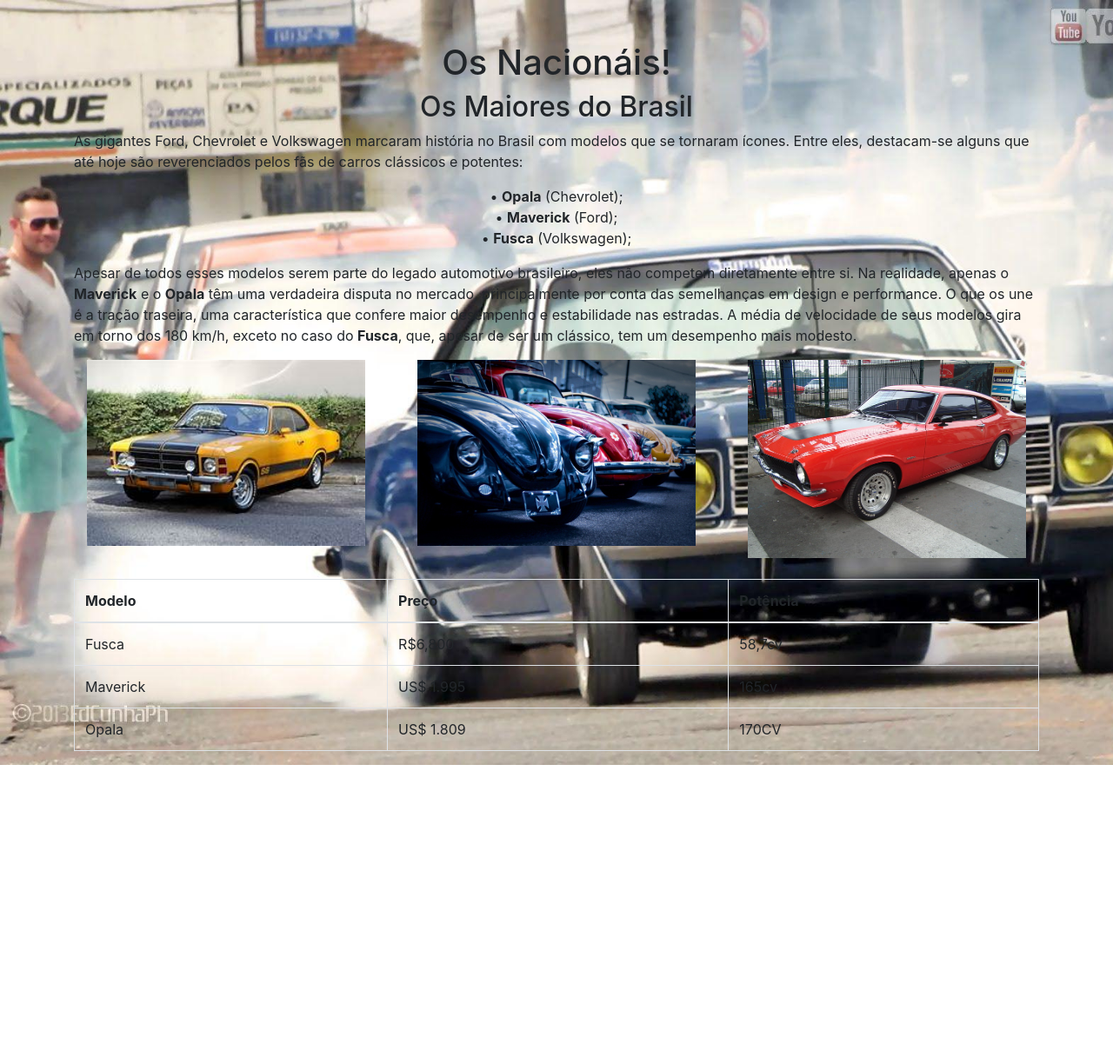
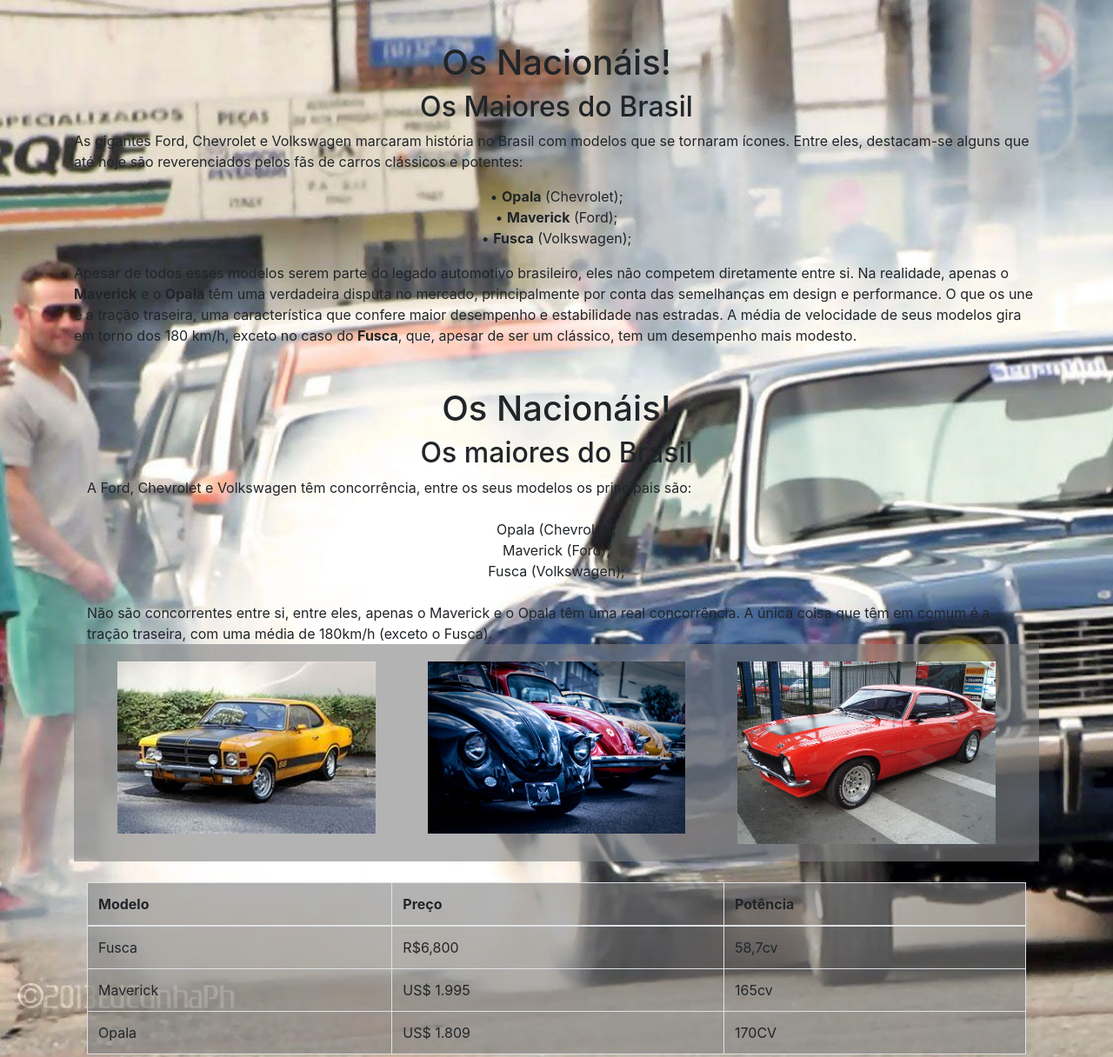
Before and after one commit to potenciaofc/corros-with-potencia, a plain HTML site: page Nacionais.html in a window 1280 px wide. Shown: the top 1216 px of the page at 87% size. Before the commit the page ends 880 px from the top, so only its background shows below. Drawn offline with nearby package versions, Linux system fonts and the light colour scheme.

Commit message:
Update Nacionais.html

```diff
--- a/Nacionais.html
+++ b/Nacionais.html
@@ -29,7 +29,28 @@
 <section>
     <p>Apesar de todos esses modelos serem parte do legado automotivo brasileiro, eles não competem diretamente entre si. Na realidade, apenas o <strong>Maverick</strong> e o <strong>Opala</strong> têm uma verdadeira disputa no mercado, principalmente por conta das semelhanças em design e performance. O que os une é a tração traseira, uma característica que confere maior desempenho e estabilidade nas estradas. A média de velocidade de seus modelos gira em torno dos 180 km/h, exceto no caso do <strong>Fusca</strong>, que, apesar de ser um clássico, tem um desempenho mais modesto.</p>
 </section>
-        <div class="row">
+        <div class="container mt-5">
+    <header class="text-center">
+        <h1>Os Nacionáis!</h1>
+    </header>
+    <main>
+        <h2 class="text-center bg-black">Os maiores do Brasil</h2>
+        <section>
+            A Ford, Chevrolet e Volkswagen têm concorrência, entre os seus modelos os principais são:
+        </section>
+        <article class="text-center bg-black">
+            <br>
+            Opala (Chevrolet);<br>
+            Maverick (Ford);<br>
+            Fusca (Volkswagen);<br>
+            <br>
+        </article>
+        <section>
+            Não são concorrentes entre si, entre eles, apenas o Maverick e o Opala têm uma real concorrência. A única coisa que têm em comum é a tração traseira, com uma média de 180km/h (exceto o Fusca).
+        </section>
+
+        <!-- Container com fundo cinza translúcido -->
+        <div class="row" style="background-color: rgba(128, 128, 128, 0.6); padding: 20px;">
             <div class="col-md-4">
                 <img src="opala.jpg" class="img-fluid col-12">
             </div>
@@ -41,7 +62,8 @@
             </div>
         </div>
 
-        <table class="table table-bordered mt-4">
+        <!-- Tabela com fundo cinza translúcido -->
+        <table class="table table-bordered mt-4" style="background-color: rgba(128, 128, 128, 0.6);">
             <thead>
                 <tr>
                     <th>Modelo</th>
@@ -69,7 +91,6 @@
         </table>
     </main>
 </div>
-
 <script src="https://code.jquery.com/jquery-3.3.1.slim.min.js"></script>
 <script src="https://cdnjs.cloudflare.com/ajax/libs/popper.js/1.14.3/umd/popper.min.js"></script>
 <script src="https://stackpath.bootstrapcdn.com/bootstrap/4.1.3/js/bootstrap.min.js"></script>
```
